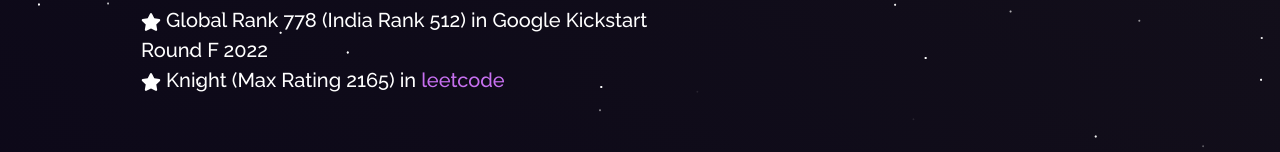
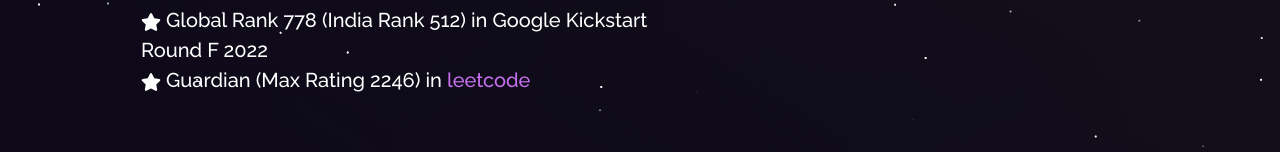
Before and after one commit to shivam-bhadani/Portfolio, a React (Create React App) app: page /about in a window 1280 px wide. Shown: the part 585-737 px from the top of the page. Built offline with nearby package versions, Linux system fonts and the light colour scheme.

Commit message:
updated about

```diff
--- a/src/components/About/AboutCard.js
+++ b/src/components/About/AboutCard.js
@@ -35,7 +35,7 @@ function AboutCard() {
               <FaStar /> Global Rank 778 (India Rank 512) in Google Kickstart Round F 2022
             </li>
             <li className="about-activity">
-              <FaStar />  Knight (Max Rating 2165) in <a className="purple" style={{ "textDecoration": "none" }} href="https://leetcode.com/shivambhadani/" target={"_blank"}>leetcode</a>
+              <FaStar />  Guardian (Max Rating 2246) in <a className="purple" style={{ "textDecoration": "none" }} href="https://leetcode.com/shivambhadani/" target={"_blank"}>leetcode</a>
             </li>
           </ul>
         </blockquote>
```
